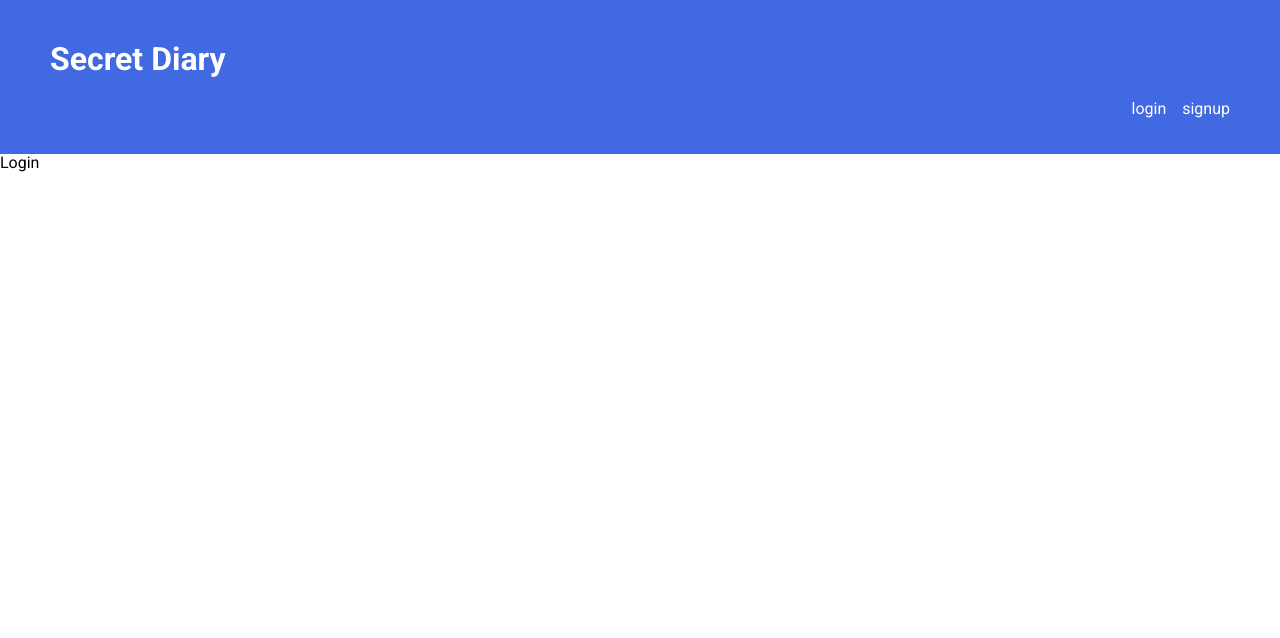
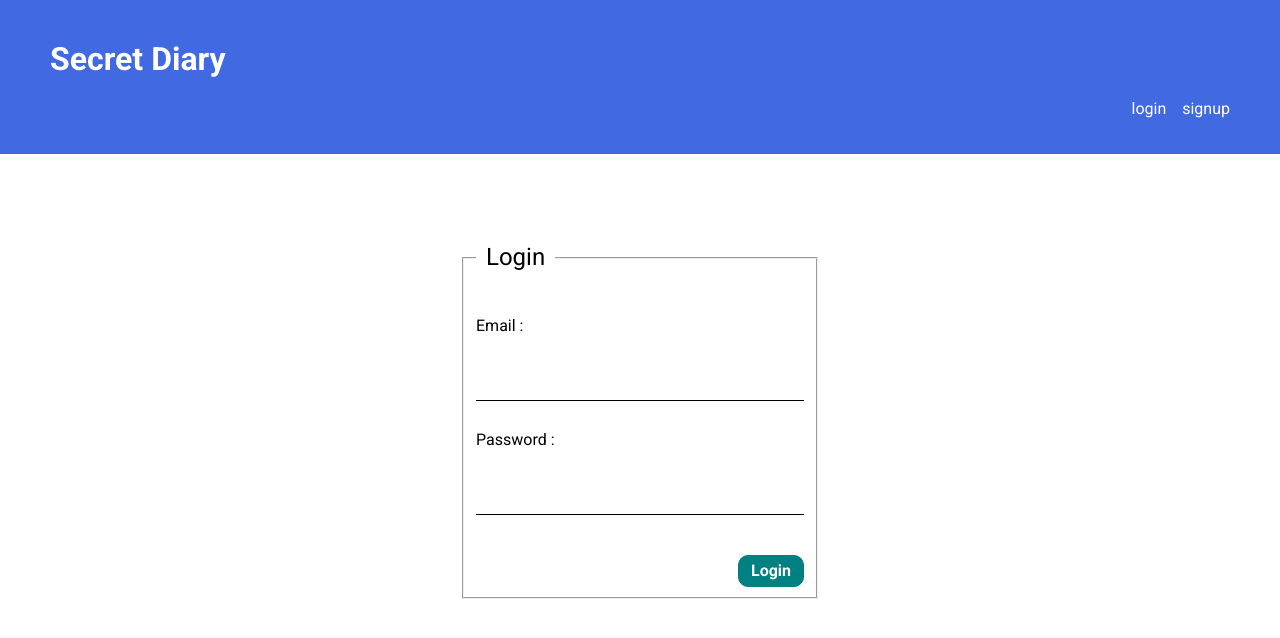
Before and after one commit to sojeongsojeong-park/diary, a React (Create React App) app: page /login in a window 1280 px wide. Shown: the top 638 px of the page. Built offline with nearby package versions, Linux system fonts and the light colour scheme.

Commit message:
feat:implement login page

```diff
--- a/src/pages/login/Login.module.css
+++ b/src/pages/login/Login.module.css
@@ -0,0 +1,37 @@
+.login_form {
+  max-width: 360px;
+  margin: 60px auto;
+  padding: 20px;
+}
+
+.login_form legend {
+  font-size: 1.5rem;
+  padding: 10px;
+}
+
+.login_form label {
+  display: block;
+  margin: 30px 0;
+}
+
+.login_form input {
+  display: block;
+  width: 100%;
+  box-sizing: border-box;
+  padding: 8px 6px;
+  color: #777;
+  border: none;
+  border-bottom: 1px solid #000;
+}
+
+.login_form button {
+  margin-top: 40px;
+  float: right;
+  padding: 6px 12px;
+  border-radius: 10px;
+  color: #fff;
+  background-color: teal;
+  border: 1px solid teal;
+  font-weight: bold;
+  cursor: pointer;
+}
--- a/src/pages/login/Login.tsx
+++ b/src/pages/login/Login.tsx
@@ -1,8 +1,48 @@
-import React from "react";
+import React, { useState } from "react";
 import styles from "./Login.module.css";
 
 function Login() {
-  return <div>Login</div>;
+  const [email, setEmail] = useState("");
+  const [password, setPassword] = useState("");
+
+  const handleData = (event: React.ChangeEvent<HTMLInputElement>) => {
+    if (event.target.type === "email") {
+      setEmail(event.target.value);
+    } else if (event.target.type === "password") {
+      setPassword(event.target.value);
+    }
+  };
+  const handleSubmit = (event:React.FormEvent<HTMLFormElement> ) => {
+    event.preventDefault();
+    console.log(email, password);
+  };
+
+  return (
+    <form className={styles.login_form} onSubmit={handleSubmit}>
+      <fieldset>
+        <legend> Login </legend>
+        <label htmlFor='myEmail'> Email : </label>
+        <input
+          type='email'
+          id='myEmail'
+          value={email}
+          onChange={handleData}
+          required
+        />
+        <label htmlFor='myPassword'> Password : </label>
+        <input
+          type='password'
+          id='myPassword'
+          value={password}
+          onChange={handleData}
+          required
+        />
+        <button type='submit' className={styles.button}>
+          Login
+        </button>
+      </fieldset>
+    </form>
+  );
 }
 
 export default Login;
```
